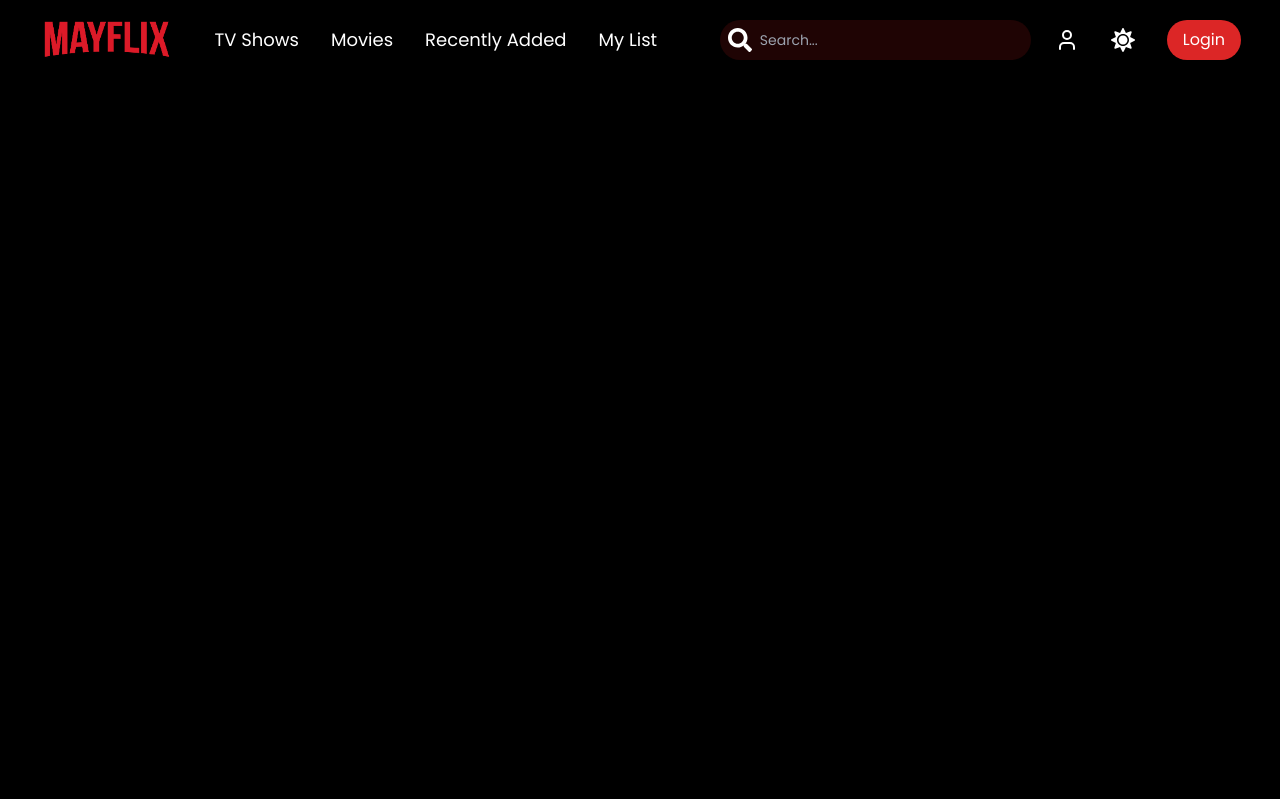
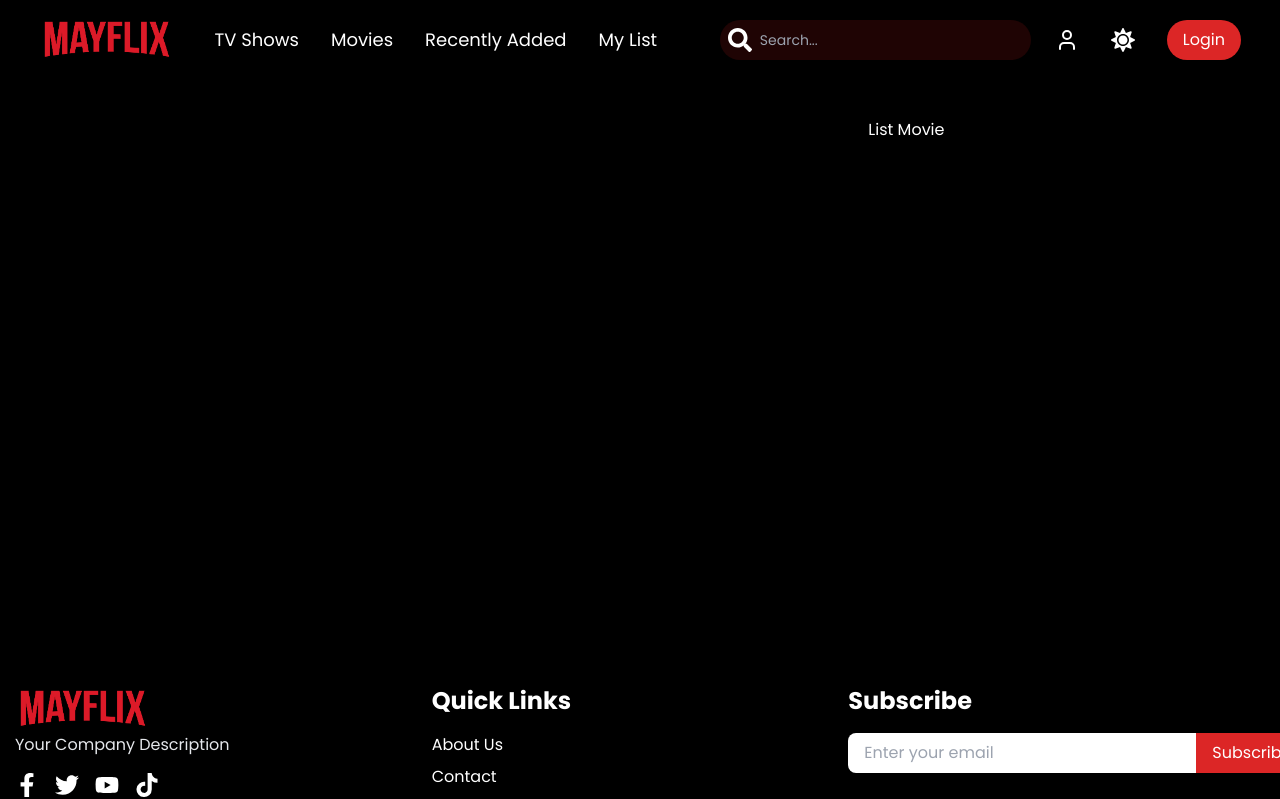
Before and after one commit to CarsonDev1/news-project, a Next.js app: page /product-list/1/watch in a window 1280 px wide. Shown: the top 799 px of the page. Built offline with nearby package versions, Linux system fonts and the light colour scheme.

Commit message:
upload code?

```diff
--- a/src/app/(root)/product-list/[slug]/page.tsx
+++ b/src/app/(root)/product-list/[slug]/page.tsx
@@ -30,6 +30,10 @@ const ProductDetail = () => {
 		queryFn: () => getMovieSlug(slug),
 	});
 
+	const dataEpisodes = moviesData?.episodes?.[0]?.server_data?.[0];
+
+	console.log('dataEpisodes', dataEpisodes);
+
 	return (
 		<div className='bg-black sec-com'>
 			<div className='container'>
@@ -57,7 +61,12 @@ const ProductDetail = () => {
 								dangerouslySetInnerHTML={{ __html: moviesData?.movie?.content }}
 							/>
 							<span>{moviesData?.movie?.origin_name}</span>
-							<Link href={`/product-list/${moviesData?.movie?.slug}/watch`}>
+							<Link
+								href={{
+									pathname: `/product-list/${moviesData?.movie?.slug}/watch`,
+									query: { episode: dataEpisodes?.name, link: dataEpisodes?.link_embed },
+								}}
+							>
 								<Button className='w-fit'>Xem Phim</Button>
 							</Link>
 						</div>
--- a/src/app/(root)/product-list/[slug]/watch/page.tsx
+++ b/src/app/(root)/product-list/[slug]/watch/page.tsx
@@ -3,21 +3,22 @@
 import { useSearchParams } from 'next/navigation';
 
 const Watch = () => {
-	// Retrieve query parameters
 	const searchParams = useSearchParams();
 	const episode = searchParams.get('episode');
 	const link = searchParams.get('link');
 
 	return (
-		<div className='w-full h-screen flex items-center justify-center bg-black text-white'>
-			<div className='w-full h-full'>
-				{/* Display video player */}
-				<iframe
-					src={link || ''}
-					title={`Episode ${episode}`}
-					className='w-full h-full border-none'
-					allowFullScreen
-				></iframe>
+		<div className='w-full sec-com bg-black text-white'>
+			<div className='container'>
+				<div className='w-full flex gap-5'>
+					<iframe
+						src={link || ''}
+						title={`Episode ${episode}`}
+						className='w-2/3 h-[30rem] border-none'
+						allowFullScreen
+					></iframe>
+					<div className=''>List Movie</div>
+				</div>
 			</div>
 		</div>
 	);
```
Also changed, not shown: src/app/(root)/error.tsx (+1 -2 lines).
